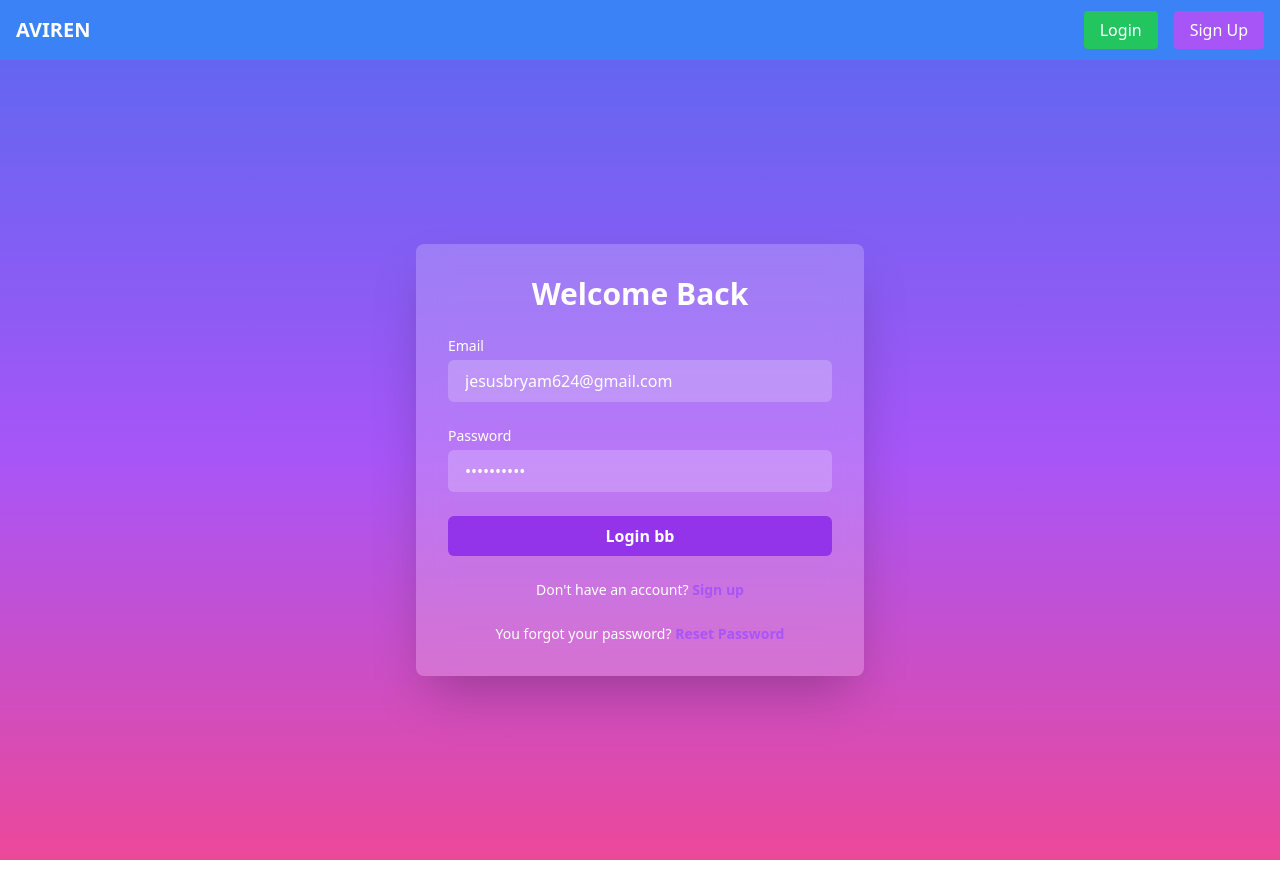
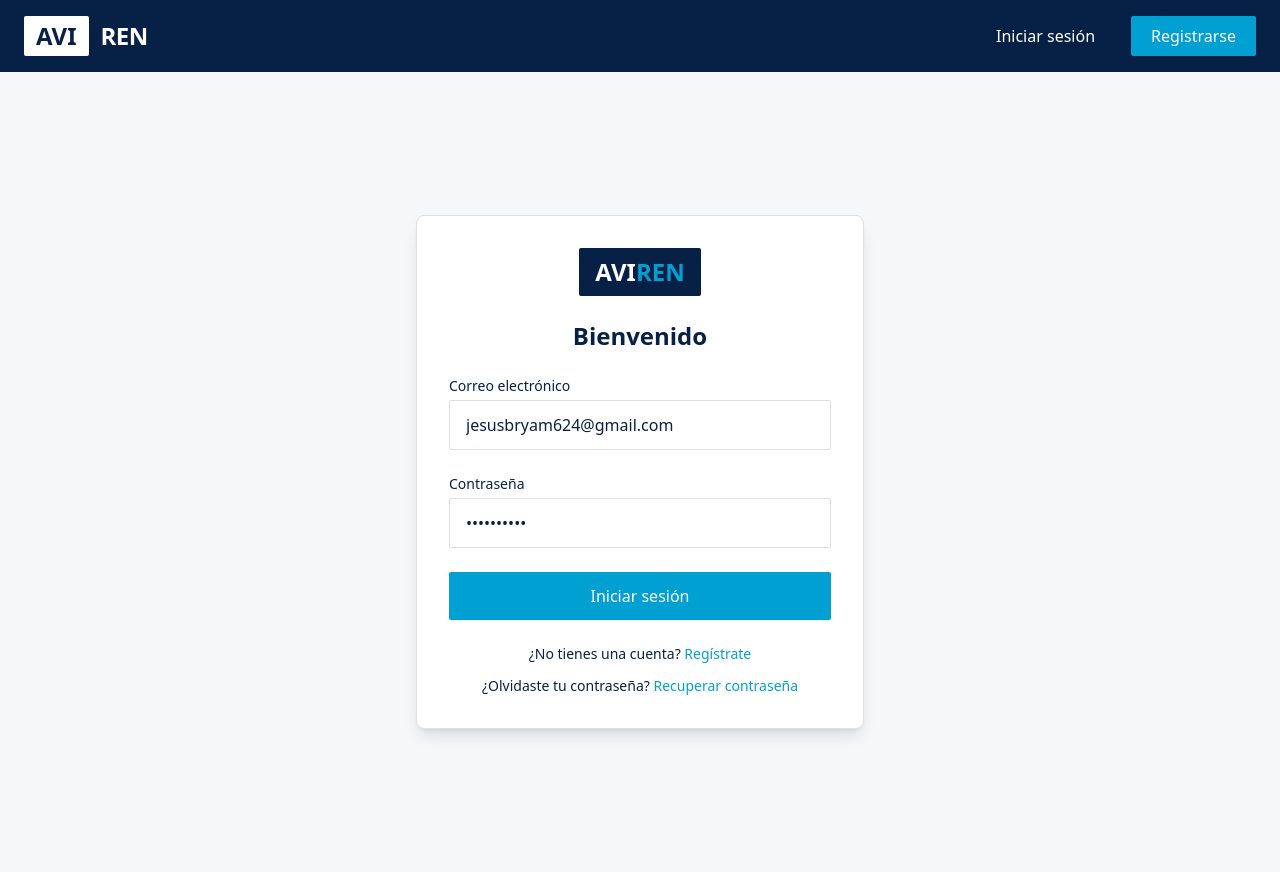
Before and after one commit to bryanjesuscastro2003/averix, a React (Vite) app in the folder frontend/web/app/: page /login in a window 1280 px wide. Built offline with nearby package versions, Linux system fonts and the light colour scheme; no server answers.

Commit message:
modifique el header y login

```diff
--- a/frontend/web/app/src/components/layout/Header.tsx
+++ b/frontend/web/app/src/components/layout/Header.tsx
@@ -20,46 +20,49 @@ const Header: React.FC = () => {
   }, []);
 
   return (
-    <header className="bg-blue-500 text-white p-4">
-      <div className="container mx-auto flex justify-between items-center">
-        <Link to="/dashboard" className="text-xl font-bold">
-          AVIREN
+    <header className="bg-[#072146] text-white">
+      <div className="container mx-auto flex justify-between items-center px-6 py-4">
+        <Link to="/dashboard" className="flex items-center hover:no-underline">
+          <div className="flex items-center">
+            <div className="bg-white text-[#072146] font-bold text-2xl px-3 py-1 mr-3 rounded-sm">
+              AVI
+            </div>
+            <span className="text-white font-bold text-2xl tracking-tight">
+              REN
+            </span>
+          </div>
         </Link>
+
         <nav>
           {isAuthenticated ? (
-            <div className="space-x-4">
+            <div className="flex items-center space-x-6">
               <Link
                 to="/dashboard/profile"
-                className="bg-blue-500 hover:bg-blue-600 text-white px-4 py-2 rounded"
-              >
-                Profile
+                className="text-white hover:text-[#00a0d2] px-3 py-2 text-base font-medium transition-colors hover:no-underline">
+                Mi perfil
               </Link>
               <Link
                 to="/dashboard/createUser"
-                className="bg-blue-500 hover:bg-blue-600 text-white px-4 py-2 rounded"
-              >
-                Users
+                className="text-white hover:text-[#00a0d2] px-3 py-2 text-base font-medium transition-colors hover:no-underline">
+                Usuarios
               </Link>
               <button
                 onClick={handleLogout}
-                className="bg-red-500 hover:bg-red-600 text-white px-4 py-2 rounded"
-              >
-                Logout
+                className="bg-[#00a0d2] hover:bg-[#0088b8] text-white px-5 py-2 rounded-sm text-base font-medium transition-colors">
+                Cerrar sesión
               </button>
             </div>
           ) : (
-            <div className="space-x-4">
+            <div className="flex items-center space-x-6">
               <Link
                 to="/login"
-                className="bg-green-500 hover:bg-green-600 text-white px-4 py-2 rounded"
-              >
-                Login
+                className="text-white hover:text-[#00a0d2] px-3 py-2 text-base font-medium transition-colors hover:no-underline">
+                Iniciar sesión
               </Link>
               <Link
                 to="/logup"
-                className="bg-purple-500 hover:bg-purple-600 text-white px-4 py-2 rounded"
-              >
-                Sign Up
+                className="bg-[#00a0d2] hover:bg-[#0088b8] text-white px-5 py-2 rounded-sm text-base font-medium transition-colors">
+                Registrarse
               </Link>
             </div>
           )}
--- a/frontend/web/app/src/pages/auth/Login.page.tsx
+++ b/frontend/web/app/src/pages/auth/Login.page.tsx
@@ -58,75 +58,85 @@ const LoginPage: React.FC = () => {
   }, [isAuthenticated, navigate]);
 
   return (
-    <div className="min-h-screen bg-gradient-to-r from-indigo-500 via-purple-500 to-pink-500 flex items-center justify-center p-4">
-      <div className="bg-white bg-opacity-20 backdrop-blur-lg rounded-lg shadow-2xl p-8 max-w-md w-full">
-        <h1 className="text-3xl font-bold text-white text-center mb-6">
-          Welcome Back
+    <div className="min-h-screen bg-[#f6f7f8] flex items-center justify-center p-4">
+      <div className="bg-white rounded-lg shadow-lg p-8 max-w-md w-full border border-[#e0e0e0]">
+        <div className="flex justify-center mb-6">
+          <div className="bg-[#072146] text-white font-bold text-2xl px-4 py-2 rounded-sm">
+            AVI<span className="text-[#00a0d2]">REN</span>
+          </div>
+        </div>
+
+        <h1 className="text-2xl font-bold text-[#072146] text-center mb-6">
+          Bienvenido
         </h1>
+
         <form onSubmit={handleLogin} className="space-y-6">
           <div>
             <label
-              htmlFor="username"
-              className="block text-sm font-medium text-white"
-            >
-              Email
+              htmlFor="email"
+              className="block text-sm font-medium text-[#072146]">
+              Correo electrónico
             </label>
             <input
               type="email"
-              id="username"
+              id="email"
               value={username}
               onChange={(e) => setUsername(e.target.value)}
-              className="mt-1 block w-full px-4 py-2 bg-white bg-opacity-20 border border-transparent rounded-md text-white placeholder-gray-300 focus:outline-none focus:ring-2 focus:ring-purple-500 focus:border-transparent"
-              placeholder="Enter your username"
+              className="mt-1 block w-full px-4 py-3 bg-white border border-[#e0e0e0] rounded-sm text-[#072146] placeholder-[#9e9e9e] focus:outline-none focus:ring-2 focus:ring-[#00a0d2] focus:border-transparent"
+              placeholder="Ingrese su correo electrónico"
               required
             />
           </div>
+
           <div>
             <label
               htmlFor="password"
-              className="block text-sm font-medium text-white"
-            >
-              Password
+              className="block text-sm font-medium text-[#072146]">
+              Contraseña
             </label>
             <input
               type="password"
               id="password"
               value={password}
               onChange={(e) => setPassword(e.target.value)}
-              className="mt-1 block w-full px-4 py-2 bg-white bg-opacity-20 border border-transparent rounded-md text-white placeholder-gray-300 focus:outline-none focus:ring-2 focus:ring-purple-500 focus:border-transparent"
-              placeholder="Enter your password"
+              className="mt-1 block w-full px-4 py-3 bg-white border border-[#e0e0e0] rounded-sm text-[#072146] placeholder-[#9e9e9e] focus:outline-none focus:ring-2 focus:ring-[#00a0d2] focus:border-transparent"
+              placeholder="Ingrese su contraseña"
               required
             />
           </div>
+
           <div>
             <button
               type="submit"
-              className="w-full py-2 px-4 bg-purple-600 text-white font-semibold rounded-md hover:bg-purple-700 focus:outline-none focus:ring-2 focus:ring-purple-500 focus:ring-offset-2 disabled:bg-gray-500"
-              disabled={isLoading}
-            >
-              {isLoading ? "Loading..." : "Login bb"}
+              className="w-full py-3 px-4 bg-[#00a0d2] text-white font-medium rounded-sm hover:bg-[#0088b8] focus:outline-none focus:ring-2 focus:ring-[#00a0d2] focus:ring-offset-2 disabled:bg-[#cccccc] transition-colors"
+              disabled={isLoading}>
+              {isLoading ? "Cargando..." : "Iniciar sesión"}
             </button>
-            <p className="mt-2 text-sm text-red-500">{message}</p>
+            <p className="mt-2 text-sm text-[#d0021b]">{message}</p>
           </div>
         </form>
 
         {isLoading && (
           <div className="mt-4 flex justify-center">
-            <Loader /> {/* Loader debajo del botón */}
+            <Loader /> {/* Spinner de carga */}
           </div>
         )}
 
-        <p className="mt-6 text-center text-sm text-white">
-          Don't have an account?{" "}
-          <Link to="/logup" className="text-purple-500 font-semibold">
-            Sign up
+        <p className="mt-6 text-center text-sm text-[#072146]">
+          ¿No tienes una cuenta?{" "}
+          <Link
+            to="/logup"
+            className="text-[#00a0d2] font-medium hover:underline">
+            Regístrate
           </Link>
         </p>
 
-        <p className="mt-6 text-center text-sm text-white">
-          You forgot your password?{" "}
-          <Link to="/forgot-password" className="text-purple-500 font-semibold">
-            Reset Password
+        <p className="mt-3 text-center text-sm text-[#072146]">
+          ¿Olvidaste tu contraseña?{" "}
+          <Link
+            to="/forgot-password"
+            className="text-[#00a0d2] font-medium hover:underline">
+            Recuperar contraseña
           </Link>
         </p>
       </div>
```
